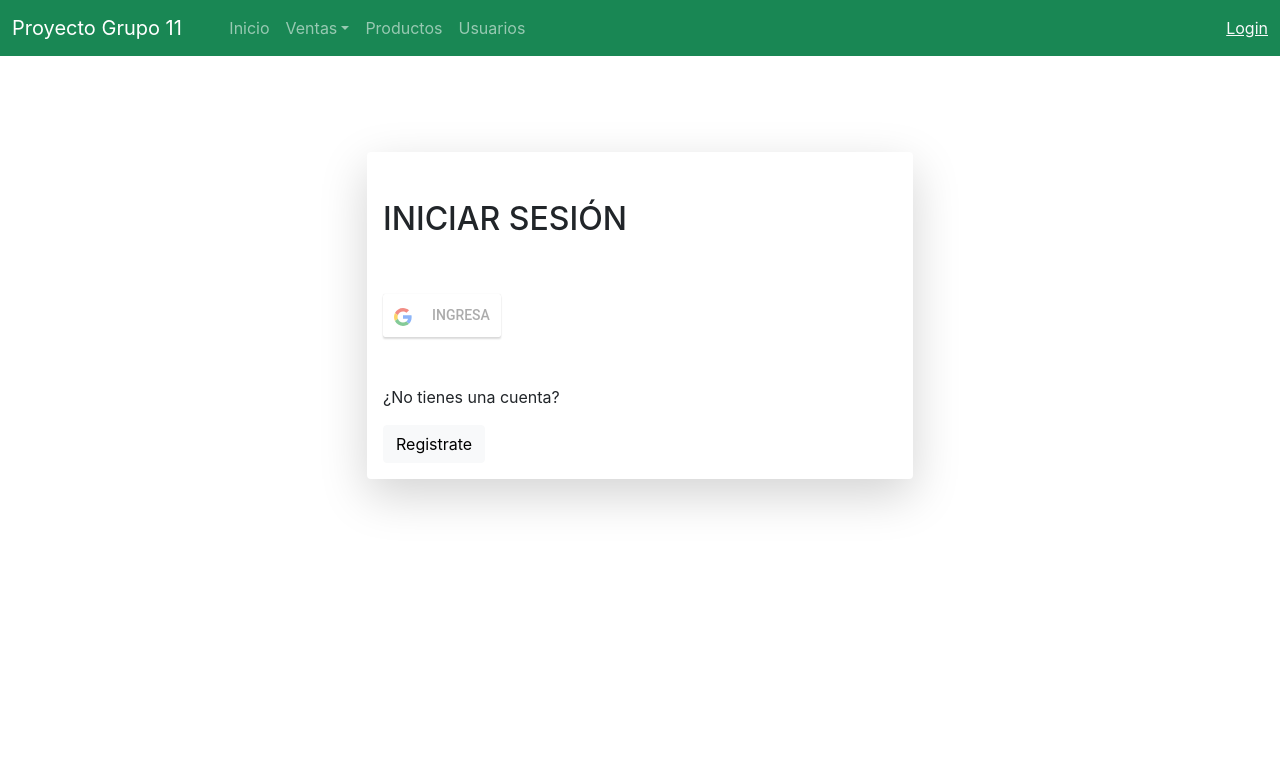
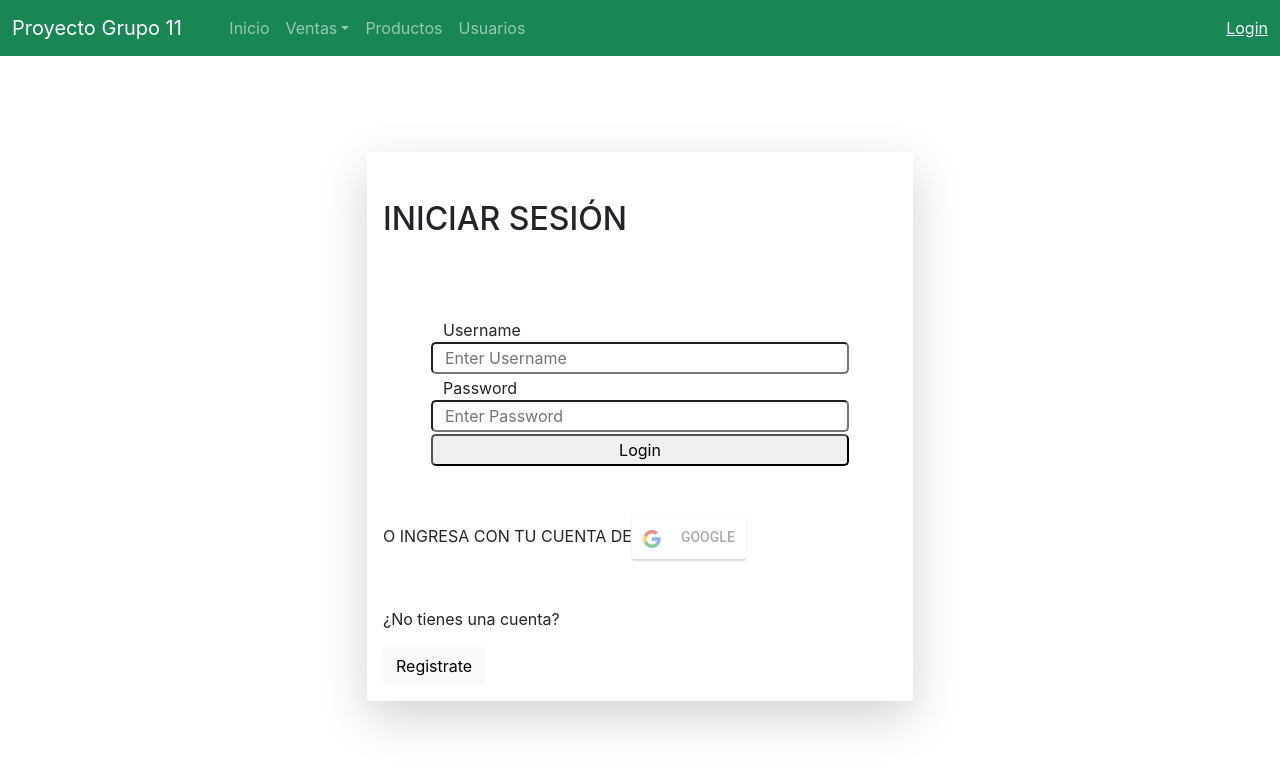
Before and after one commit to LupoSerale/Frontend_Grupo_11, a React (Create React App) app: page /iniciarSesion in a window 1280 px wide. Shown: the top 768 px of the page. Built offline with nearby package versions, Linux system fonts and the light colour scheme.

Commit message:
cambios al login frontend

```diff
--- a/src/components/IniciarSesion.jsx
+++ b/src/components/IniciarSesion.jsx
@@ -1,5 +1,6 @@
 import React, { Component } from "react";
 import GoogleLogin from 'react-google-login';
+import estilos from './css/login.css';
 import {
     Link
 } from "react-router-dom";
@@ -21,11 +22,23 @@ class IniciarSesion extends Component {
                                     <form action="" className="formulario_login">
                                         <h2>INICIAR SESIÓN</h2>
                                         <br></br>
-                                        <br></br>
-                                        <div className="Oauth2">
+
+                                        <div className="row justify-content-center m-5">
+                                            <label for ="username" id="username">Username</label>
+                                            <input type="text" placeholder="Enter Username"/>
+
+                                            <label for="password" id="password">Password</label>
+                                            <input type="password" placeholder="Enter Password"></input>
+
+                                            <input type="submit" value = "Login"></input>
+
+                                       </div>
+
+
+                                        <div className="Oauth2">O INGRESA CON TU CUENTA DE
                                             <GoogleLogin
                                                 clientId="1086293686192-5giqrbgjdotqubufjr11dvruejdrc759.apps.googleusercontent.com"
-                                                buttonText="INGRESA"
+                                                buttonText="GOOGLE"
                                                 onSuccess={responseGoogle}
                                                 onFailure={responseGoogle}
                                                 cookiePolicy={'single_host_origin'}
--- /dev/null
+++ b/src/components/css/login.css
@@ -0,0 +1,7 @@
+input
+{
+    padding : 2px;
+    margin : 2px;
+    border-radius: 5px;
+
+}
```
